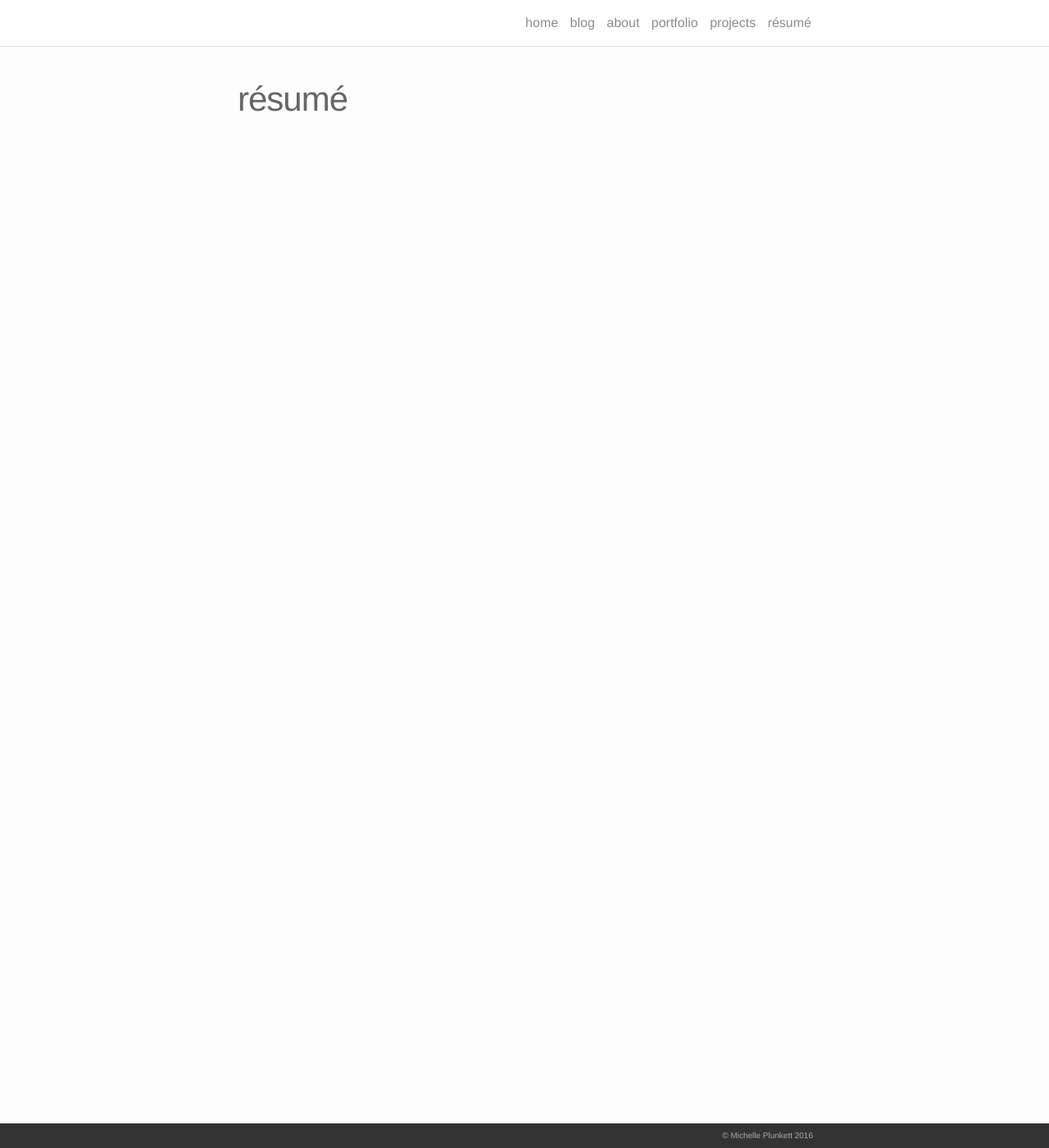
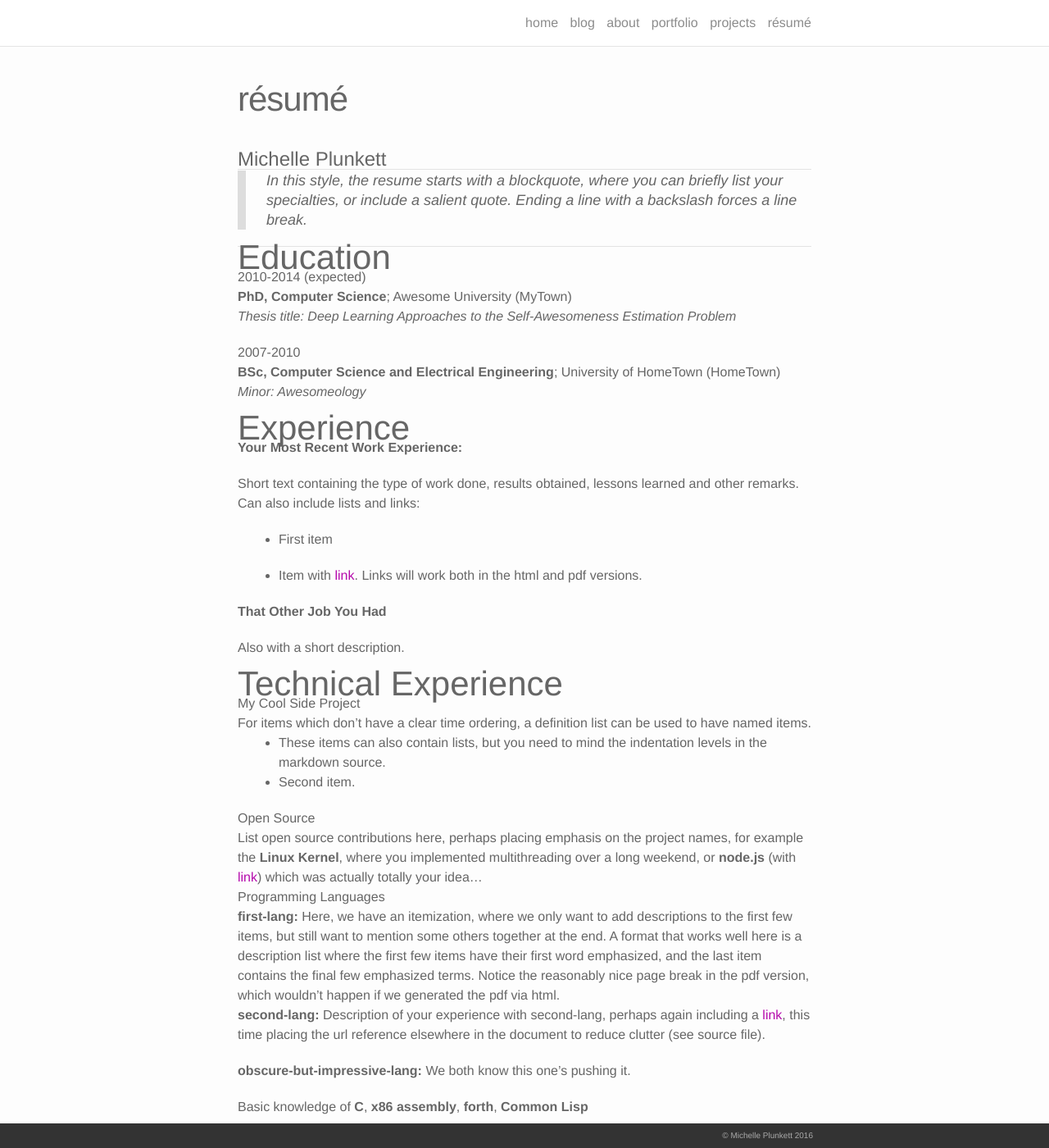
Before and after one commit to michelleplunkett/michelleplunkett.github.io, a Jekyll site: the page built from resume.md, in a window 1280 px wide and 1400 px high. Shown: the whole window at 82% size. Built offline with Jekyll 4.4.1, drawn with Linux system fonts in a browser that asks for light colours; nearby versions of some CDN libraries; some of the changed text lies outside the part shown.

Commit message:
Update resume.md

```diff
--- a/resume.md
+++ b/resume.md
@@ -3,3 +3,104 @@
  title: résumé
  permalink: /resume/
 ---
+
+Michelle Plunkett
+============
+
+----
+
+>  In this style, the resume starts with a blockquote, where
+>  you can briefly list your specialties, or include a salient
+>  quote. Ending a line with a backslash forces a line break.
+
+----
+
+Education
+---------
+
+2010-2014 (expected)
+:   **PhD, Computer Science**; Awesome University (MyTown)
+
+    *Thesis title: Deep Learning Approaches to the Self-Awesomeness
+     Estimation Problem*
+
+2007-2010
+:   **BSc, Computer Science and Electrical Engineering**; University of
+    HomeTown (HomeTown)
+
+    *Minor: Awesomeology*
+
+Experience
+----------
+
+**Your Most Recent Work Experience:**
+
+Short text containing the type of work done, results obtained,
+lessons learned and other remarks. Can also include lists and
+links:
+
+* First item
+
+* Item with [link](http://www.example.com). Links will work both in
+  the html and pdf versions.
+
+**That Other Job You Had**
+
+Also with a short description.
+
+Technical Experience
+--------------------
+
+My Cool Side Project
+:   For items which don't have a clear time ordering, a definition
+    list can be used to have named items.
+
+    * These items can also contain lists, but you need to mind the
+      indentation levels in the markdown source.
+    * Second item.
+
+Open Source
+:   List open source contributions here, perhaps placing emphasis on
+    the project names, for example the **Linux Kernel**, where you
+    implemented multithreading over a long weekend, or **node.js**
+    (with [link](http://nodejs.org)) which was actually totally
+    your idea...
+
+Programming Languages
+:   **first-lang:** Here, we have an itemization, where we only want
+    to add descriptions to the first few items, but still want to
+    mention some others together at the end. A format that works well
+    here is a description list where the first few items have their
+    first word emphasized, and the last item contains the final few
+    emphasized terms. Notice the reasonably nice page break in the pdf
+    version, which wouldn't happen if we generated the pdf via html.
+
+:   **second-lang:** Description of your experience with second-lang,
+    perhaps again including a [link] [ref], this time placing the url
+    reference elsewhere in the document to reduce clutter (see source
+    file).
+
+:   **obscure-but-impressive-lang:** We both know this one's pushing
+    it.
+
+:   Basic knowledge of **C**, **x86 assembly**, **forth**, **Common Lisp**
+
+[ref]: https://github.com/githubuser/superlongprojectname
+
+Extra Section, Call it Whatever You Want
+----------------------------------------
+
+* Human Languages:
+
+     * English (native speaker)
+     * ???
+     * This is what a nested list looks like.
+
+* Random tidbit
+
+* Other sort of impressive-sounding thing you did
+
+----
+
+> <email@example.com> • +00 (0)00 000 0000 • XX years old\
+> address - Mytown, Mycountry
```
